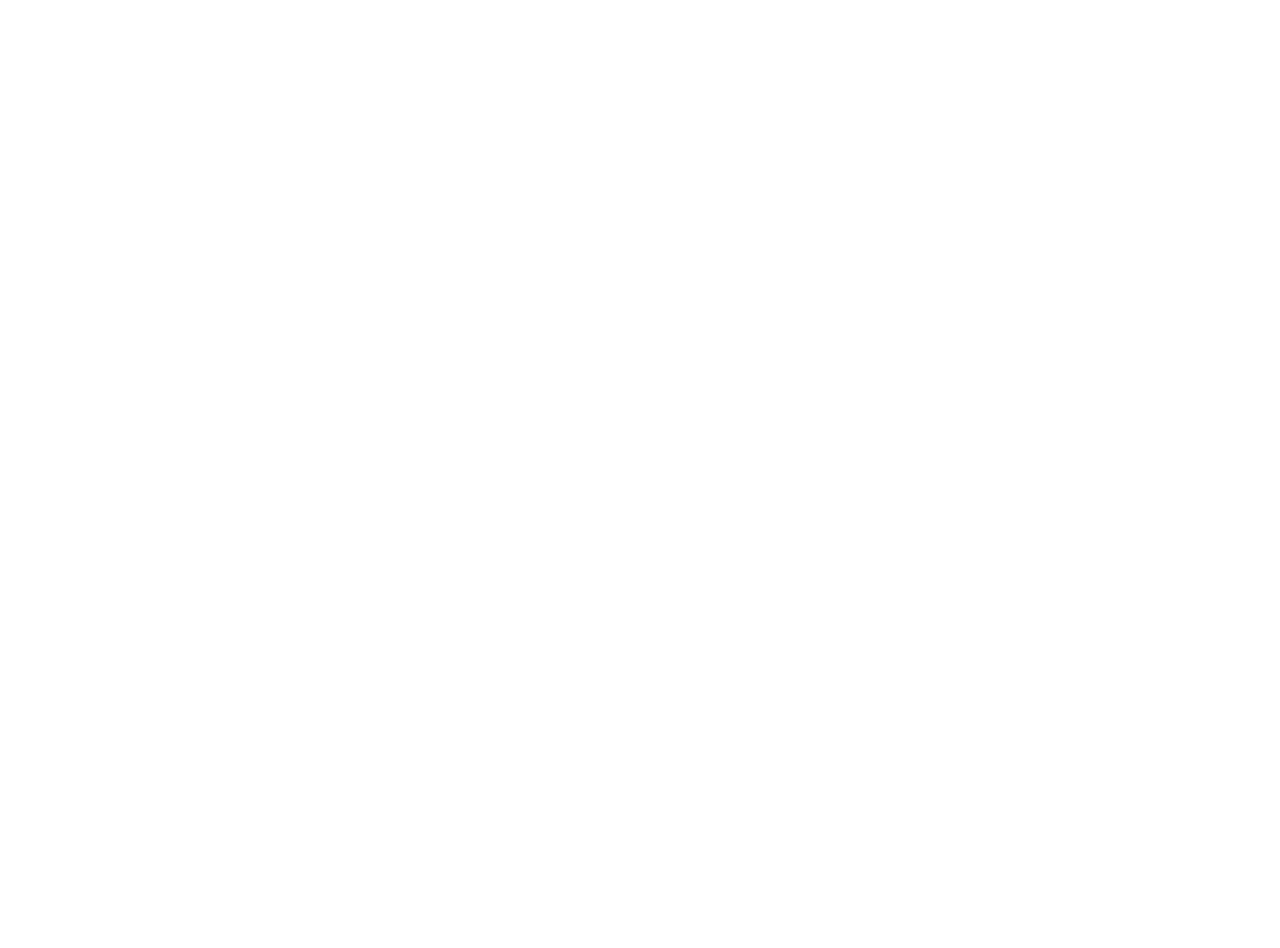
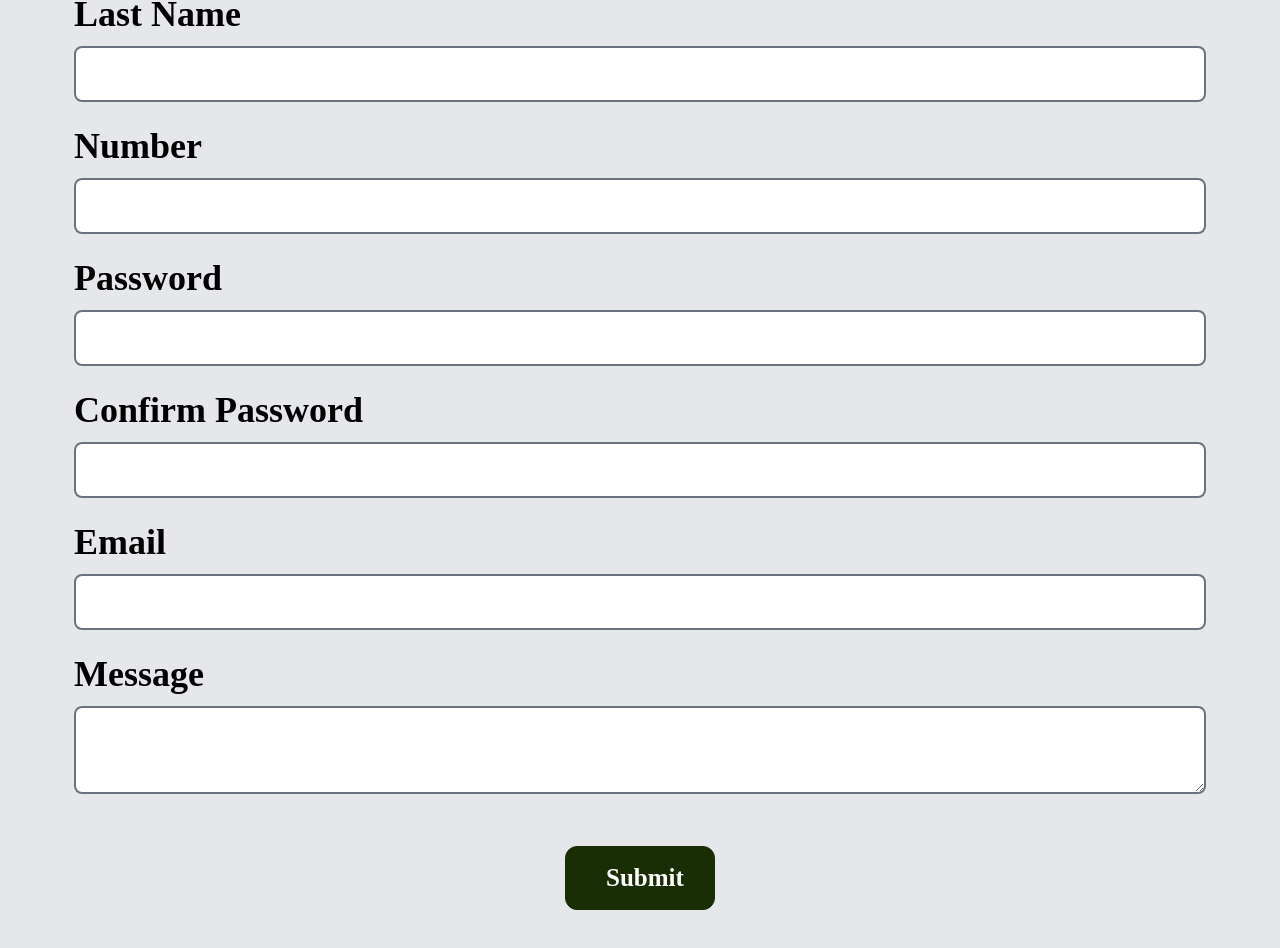
Before and after one commit to tarunmalik330/slider-test, a React (Create React App) app: page / in a window 1280 px wide. Shown: the part 1796-2744 px from the top of the page. Before the commit the page ends 1462 px from the top, so only its background shows below. Built offline with nearby package versions, Linux system fonts and the light colour scheme.

Commit message:
form validation

```diff
--- a/package.json
+++ b/package.json
@@ -3,6 +3,7 @@
   "version": "0.1.0",
   "private": true,
   "dependencies": {
+    "@emailjs/browser": "^4.4.1",
     "@testing-library/jest-dom": "^5.17.0",
     "@testing-library/react": "^13.4.0",
     "@testing-library/user-event": "^13.5.0",
--- a/src/App.css
+++ b/src/App.css
@@ -1,7 +1,5 @@
-/*
-.nav-slider .slick-track {
-  padding-bottom: 20px !important;
-} */
+/* ====================== Slider ======================= */
+
 .slick-dots li.slick-active button:before {
   color: #e67e22 !important;
 }
@@ -14,3 +12,13 @@
     font-size: 12px !important;
   }
 }
+
+/* ======================= form ===================== */
+input::-webkit-outer-spin-button,
+input::-webkit-inner-spin-button {
+  -webkit-appearance: none;
+  margin: 0;
+}
+input[type="number"] {
+  -moz-appearance: textfield;
+}
--- a/src/App.js
+++ b/src/App.js
@@ -3,12 +3,14 @@
 import "slick-carousel/slick/slick-theme.css";
 import Practice from "./components/practice";
 import TabsPractice from "./components/TabsPractice";
+import FormEmailJsPractice from "./components/FormEmailJsPractice";
 
 function App() {
   return (
     <div>
       <Practice />
       <TabsPractice />
+      <FormEmailJsPractice />
     </div>
   );
 }
--- /dev/null
+++ b/src/components/FormEmailJsPractice.jsx
@@ -0,0 +1,266 @@
+import React, { useRef, useState } from "react";
+import emailjs from "@emailjs/browser";
+
+const FormEmailJsPractice = () => {
+  const form = useRef();
+
+  const [formValues, setFormValues] = useState({
+    user_name: "",
+    user_lastName: "",
+    user_number: "",
+    user_password: "",
+    user_confirmPassword: "",
+    user_email: "",
+    message: "",
+  });
+
+  const [formErrors, setFormErrors] = useState({});
+
+  const handleChange = (e) => {
+    const { name, value } = e.target;
+    setFormValues({ ...formValues, [name]: value });
+  };
+
+  const validate = () => {
+    let errors = {};
+    const emailRegex = /^[^\s@]+@[^\s@]+\.[^\s@]+$/;
+
+    if (!formValues.user_name.trim()) {
+      errors.user_name = "Name is required";
+    }
+
+    if (!formValues.user_lastName.trim()) {
+      errors.user_lastName = "Last Name is required";
+    }
+
+    if (!formValues.user_number.trim()) {
+      errors.user_number = "Number is required";
+    } else if (!/^\d{10}$/.test(formValues.user_number)) {
+      errors.user_number = "Number must be 10 digits";
+    }
+
+    if (!formValues.user_password) {
+      errors.user_password = "Password is required";
+    } else if (formValues.user_password.length < 6) {
+      errors.user_password = "Password must be at least 6 characters long";
+    }
+
+    if (!formValues.user_confirmPassword) {
+      errors.user_confirmPassword = "Confirm Password is required";
+    } else if (formValues.user_password !== formValues.user_confirmPassword) {
+      errors.user_confirmPassword = "Passwords do not match";
+    }
+
+    if (!formValues.user_email.trim()) {
+      errors.user_email = "Email is required";
+    } else if (!emailRegex.test(formValues.user_email)) {
+      errors.user_email = "Email is not valid";
+    }
+
+    if (!formValues.message.trim()) {
+      errors.message = "Message is required";
+    }
+
+    setFormErrors(errors);
+    return Object.keys(errors).length === 0;
+  };
+
+  const sendEmail = (e) => {
+    e.preventDefault();
+
+    if (validate()) {
+      emailjs
+        .sendForm("service_nlvjld9", "template_l7jjvqj", form.current, {
+          publicKey: "qxtBsAqACVCOH2sxs",
+        })
+        .then(
+          () => {
+            console.log("SUCCESS!");
+            e.target.reset();
+            setFormValues({
+              user_name: "",
+              user_lastName: "",
+              user_number: "",
+              user_password: "",
+              user_confirmPassword: "",
+              user_email: "",
+              message: "",
+            });
+            setFormErrors({});
+          },
+          (error) => {
+            console.log("FAILED...", error.text);
+          }
+        );
+    } else {
+      console.log("Validation failed");
+    }
+  };
+
+  return (
+    <div className="py-14 bg-gray-200">
+      <div className="container xl:max-w-[1164px] mx-auto px-4">
+        <h1 className="text-black xl:text-6xl sm:text-4xl text-2xl font-bold text-center mb-8">
+          Form
+        </h1>
+        <form
+          ref={form}
+          onSubmit={sendEmail}
+          className="pt-12 flex flex-col gap-6"
+          action=""
+        >
+          <div className="flex flex-col gap-3">
+            <label className="text-black font-semibold text-4xl" htmlFor="name">
+              Name
+            </label>
+            <input
+              className="border-[2px] border-solid border-gray-500 outline-none text-gray-500 text-2xl font-medium w-full rounded-[8px] p-[10px]"
+              name="user_name"
+              type="text"
+              value={formValues.user_name}
+              onChange={handleChange}
+              required
+            />
+            {formErrors.user_name && (
+              <p className="text-red-500 font-medium text-sm">
+                {formErrors.user_name}
+              </p>
+            )}
+          </div>
+          <div className="flex flex-col gap-3">
+            <label
+              className="text-black font-semibold text-4xl"
+              htmlFor="lastName"
+            >
+              Last Name
+            </label>
+            <input
+              className="border-[2px] border-solid border-gray-500 outline-none text-gray-500 text-2xl font-medium w-full rounded-[8px] p-[10px]"
+              name="user_lastName"
+              value={formValues.user_lastName}
+              onChange={handleChange}
+              type="text"
+            />
+            {formErrors.user_lastName && (
+              <p className="text-red-500 font-medium text-sm">
+                {formErrors.user_lastName}
+              </p>
+            )}
+          </div>
+          <div className="flex flex-col gap-3">
+            <label
+              className="text-black font-semibold text-4xl"
+              htmlFor="number"
+            >
+              Number
+            </label>
+            <input
+              className="border-[2px] border-solid border-gray-500 outline-none text-gray-500 text-2xl font-medium w-full rounded-[8px] p-[10px]"
+              name="user_number"
+              type="number"
+              value={formValues.user_number}
+              onChange={handleChange}
+              maxLength="10"
+              required
+            />
+            {formErrors.user_number && (
+              <p className="text-red-500 font-medium text-sm">
+                {formErrors.user_number}
+              </p>
+            )}
+          </div>
+          <div className="flex flex-col gap-3">
+            <label
+              className="text-black font-semibold text-4xl"
+              htmlFor="password"
+            >
+              Password
+            </label>
+            <input
+              className="border-[2px] border-solid border-gray-500 outline-none text-gray-500 text-2xl font-medium w-full rounded-[8px] p-[10px]"
+              name="user_password"
+              type="password"
+              value={formValues.user_password}
+              onChange={handleChange}
+              required
+            />
+            {formErrors.user_password && (
+              <p className="text-red-500 font-medium text-sm">
+                {formErrors.user_password}
+              </p>
+            )}
+          </div>
+          <div className="flex flex-col gap-3">
+            <label
+              className="text-black font-semibold text-4xl"
+              htmlFor="confirmPassword"
+            >
+              Confirm Password
+            </label>
+            <input
+              className="border-[2px] border-solid border-gray-500 outline-none text-gray-500 text-2xl font-medium w-full rounded-[8px] p-[10px]"
+              name="user_confirmPassword"
+              type="password"
+              value={formValues.user_confirmPassword}
+              onChange={handleChange}
+              required
+            />
+            {formErrors.user_confirmPassword && (
+              <p className="text-red-500 font-medium text-sm">
+                {formErrors.user_confirmPassword}
+              </p>
+            )}
+          </div>
+          <div className="flex flex-col gap-3">
+            <label
+              className="text-black font-semibold text-4xl"
+              htmlFor="email"
+            >
+              Email
+            </label>
+            <input
+              className="border-[2px] border-solid border-gray-500 outline-none text-gray-500 text-2xl font-medium w-full rounded-[8px] p-[10px]"
+              name="user_email"
+              type="email"
+              value={formValues.user_email}
+              onChange={handleChange}
+              required
+            />
+            {formErrors.user_email && (
+              <p className="text-red-500 font-medium text-sm">
+                {formErrors.user_email}
+              </p>
+            )}
+          </div>
+          <div className="flex flex-col gap-3">
+            <label
+              className="text-black font-semibold text-4xl"
+              htmlFor="message"
+            >
+              Message
+            </label>
+            <textarea
+              className="text-2xl font-medium bg-orange-100 border-[2px] border-solid border-gray-500 outline-none text-gray-500 w-full rounded-[8px] p-[10px]"
+              name="message"
+              value={formValues.message}
+              onChange={handleChange}
+              required
+            />
+            {formErrors.message && (
+              <p className="text-red-500 font-medium text-sm">
+                {formErrors.message}
+              </p>
+            )}
+          </div>
+          <input
+            type="submit"
+            value="Submit"
+            className="border border-solid mx-auto max-w-[150px] text-white text-[25px] font-bold bg-lime-950 border-lime-950 cursor-pointer py-[12px] px-[40px] rounded-[12px] mt-7"
+          />
+        </form>
+      </div>
+    </div>
+  );
+};
+
+export default FormEmailJsPractice;
```
Also changed, not shown: 1 other file (tests, documents, lock files or other folders).
